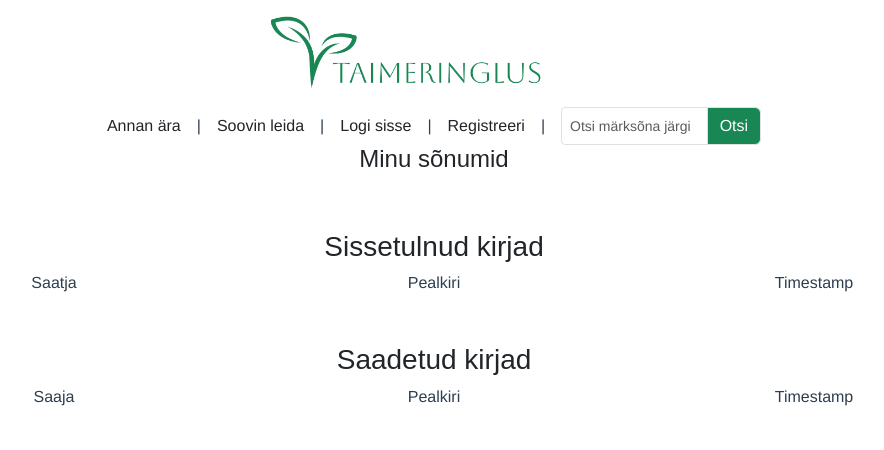
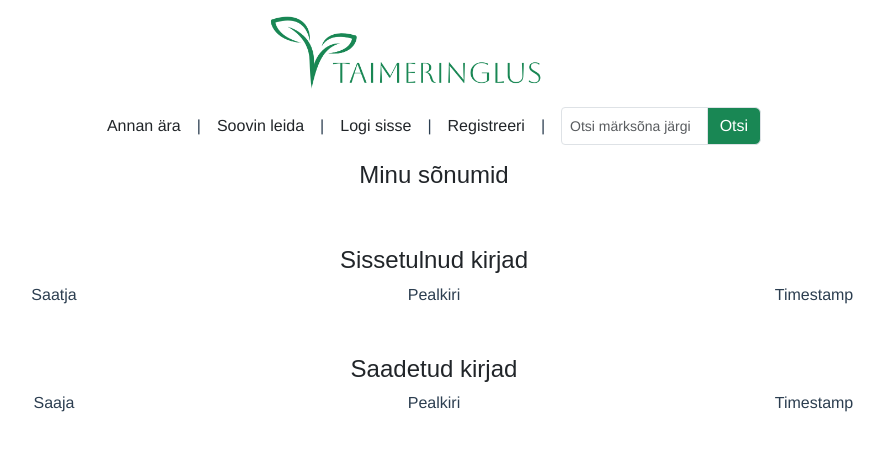
Before and after one commit to karin-v/flowerfront, a Vue app: page /messages in a window 1280 px wide. Shown: the top 450 px of the page, without its empty margins (206-1090 px from the left). Built offline with nearby package versions, Linux system fonts and the light colour scheme.

Commit message:
kujundus

```diff
--- a/src/components/modal/UpdateProfileModal.vue
+++ b/src/components/modal/UpdateProfileModal.vue
@@ -7,9 +7,9 @@
       <template #body>
         <div>
 
-          <div class="container" style="width: 175px">
+          <div class="container" style="width: 175px" >
             <UserImage :image-data="user.userImage" alt="Profiilipilt"/>
-            <ImageInput @event-new-image-selected="$emit('event-new-image-selected', $event)"/>
+            <ImageInput class="mt-2" @event-new-image-selected="$emit('event-new-image-selected', $event)"/>
 
           </div>
 
--- a/src/views/MyMessagesView.vue
+++ b/src/views/MyMessagesView.vue
@@ -1,18 +1,18 @@
 <template>
-  <div class="row mb-5">
+  <div class="row mb-5 mt-3">
     <div class="col">
       <h4 style="color:#212529; font-family: 'Arial', sans-serif;">Minu sõnumid</h4>
     </div>
   </div>
   <div class="row mb-5">
     <div class="col">
-      <h3 style="color:#212529; font-family: 'Arial', sans-serif;"> Sissetulnud kirjad </h3>
+      <h4 style="color:#212529; font-family: 'Arial', sans-serif;"> Sissetulnud kirjad </h4>
   <IncomingMessages/>
     </div>
   </div>
   <div class="row mb-5">
     <div class="col">
-      <h3 style="color:#212529; font-family: 'Arial', sans-serif;"> Saadetud kirjad </h3>
+      <h4 style="color:#212529; font-family: 'Arial', sans-serif;"> Saadetud kirjad </h4>
   <OutgoingMessages/>
     </div>
   </div>
```
